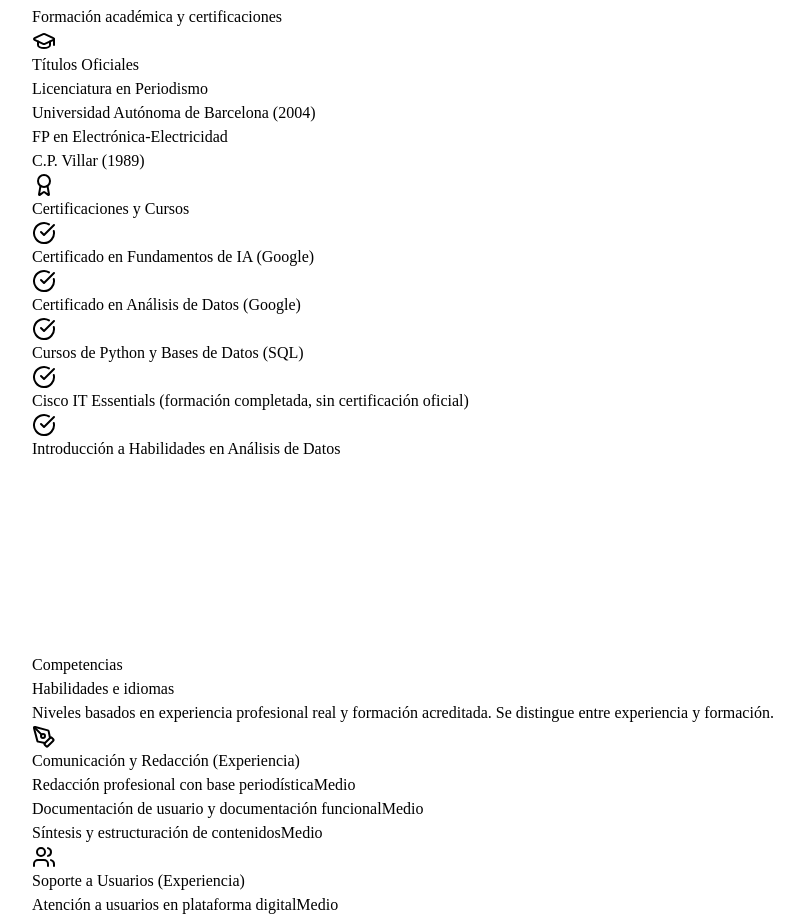
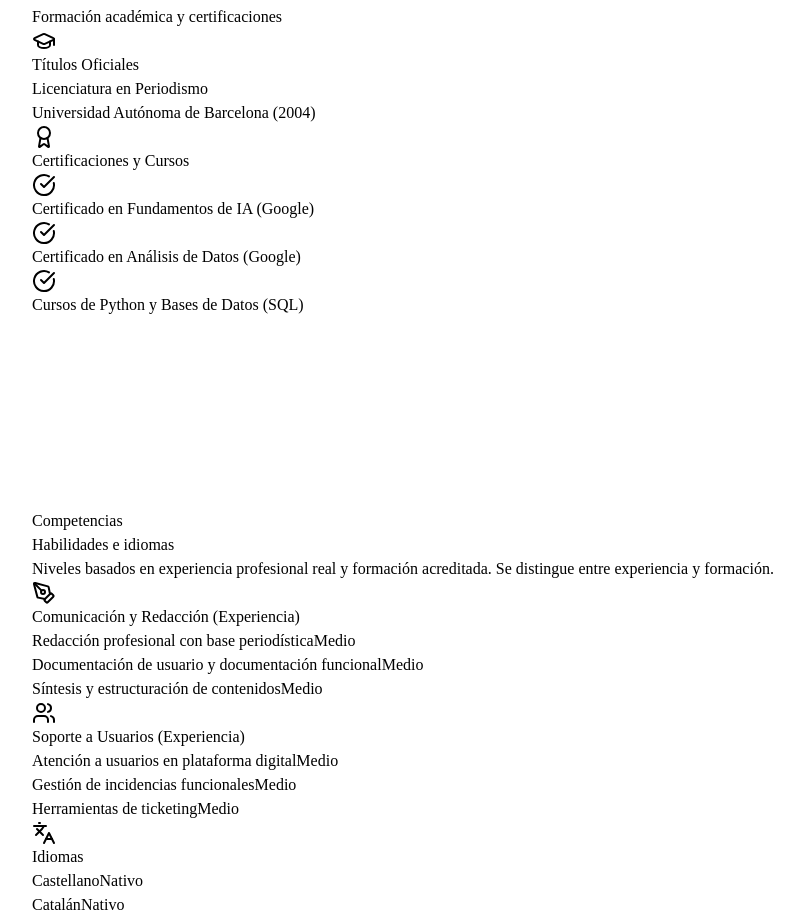
Before and after one commit to raflee4444/portfolio-profesional, a React (Vite) app in the folder client/: page / in a window 1280 px wide. Shown: the part 5042-5962 px from the top of the page, without its empty margins (0-804 px from the left). Built offline with nearby package versions, Linux system fonts and the light colour scheme.

Commit message:
Update Home.tsx

```diff
--- a/client/src/pages/Home.tsx
+++ b/client/src/pages/Home.tsx
@@ -613,14 +613,7 @@ function Formacion() {
                   Universidad Autónoma de Barcelona (2004)
                 </p>
               </div>
-              <div className="border-t border-border pt-5">
-                <p className="font-semibold text-foreground">
-                  FP en Electrónica-Electricidad
-                </p>
-                <p className="text-sm text-muted-foreground">
-                  C.P. Villar (1989)
-                </p>
-              </div>
+
             </div>
           </motion.div>
 
@@ -644,8 +637,6 @@ function Formacion() {
                 "Certificado en Fundamentos de IA (Google)",
                 "Certificado en Análisis de Datos (Google)",
                 "Cursos de Python y Bases de Datos (SQL)",
-                "Cisco IT Essentials (formación completada, sin certificación oficial)",
-                "Introducción a Habilidades en Análisis de Datos",
               ].map((cert) => (
                 <div key={cert} className="flex items-start gap-2.5">
                   <CheckCircle className="h-4 w-4 text-petrol mt-0.5 shrink-0" />
```
